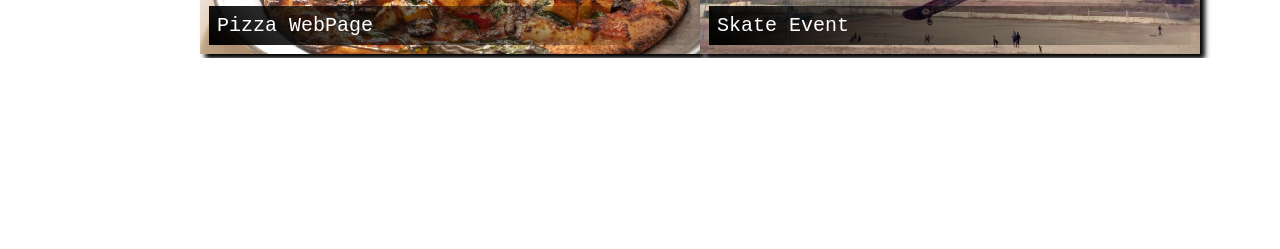
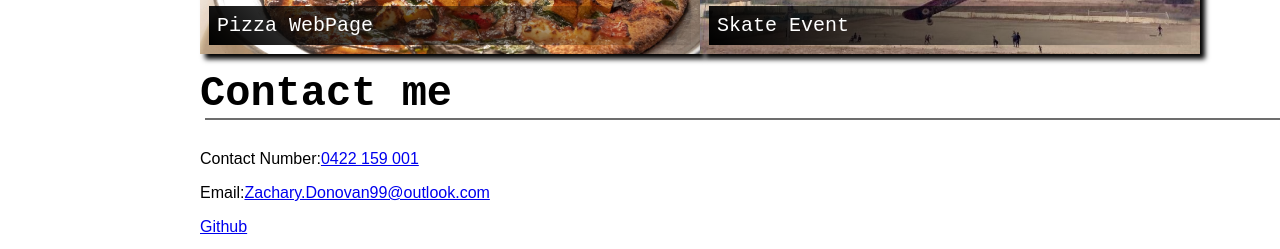
Before and after one commit to ZacharyDonovan88/react-portfolio, a React (Create React App) app: page / in a window 1280 px wide. Shown: the part 1590-1839 px from the top of the page. Before the commit the page ends 1648 px from the top, so only its background shows below. Built offline with nearby package versions, Linux system fonts and the light colour scheme.

Commit message:
Contact added to App

```diff
--- a/src/App.js
+++ b/src/App.js
@@ -5,7 +5,8 @@ import Home from "./components/Home/Home.js";
 import Navbar from "./components/Navbar/Navbar.js";
 import { BrowserRouter as Router, Navigate, Route, Routes } from 'react-router-dom';
 import About from "./components/About/About.js";
-import Work from "./components/Work/Work.js"
+import Work from "./components/Work/Work.js";
+import Contact from "./components/Contact/Contact.js"
 
 function App() {
   return (
@@ -15,6 +16,7 @@ function App() {
       <div id="sidebar-padding">
         <About />
         <Work />
+        <Contact />
       </div>
     </div>
   );
--- /dev/null
+++ b/src/components/Contact/Contact.js
@@ -0,0 +1,17 @@
+import React from "react";
+import "../../style.css";
+
+function Contact() {
+    return (
+        <div id="contactme">
+            <h3>Contact me</h3>
+            <div class="concenter">
+                <p>Contact Number:<a href="#phone-number">0422 159 001</a></p>
+                <p>Email:<a href="#email">Zachary.Donovan99@outlook.com</a></p>
+                <p><a href="#github.com">Github</a></p>
+            </div>
+        </div>
+    );
+  }
+
+  export default Contact;
```
